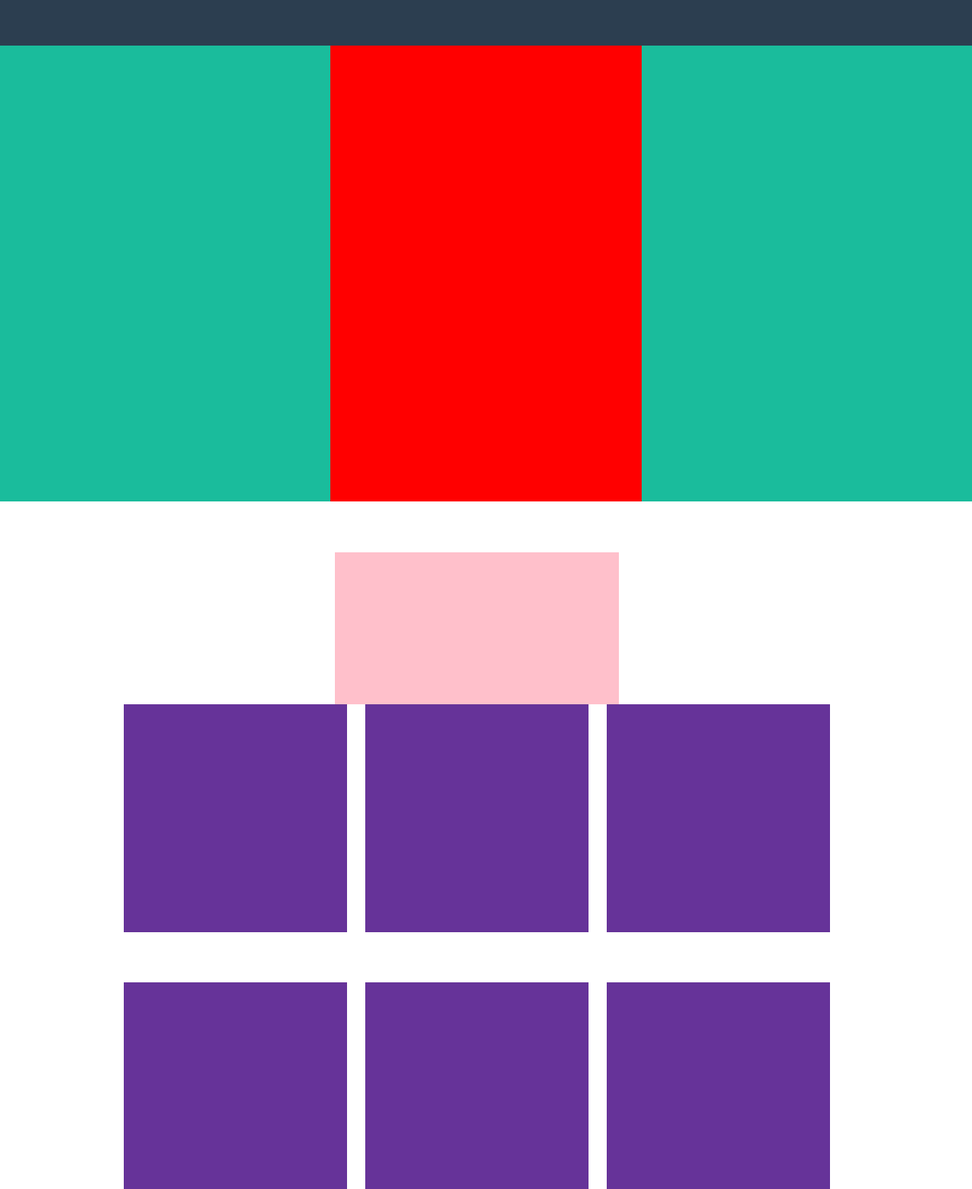
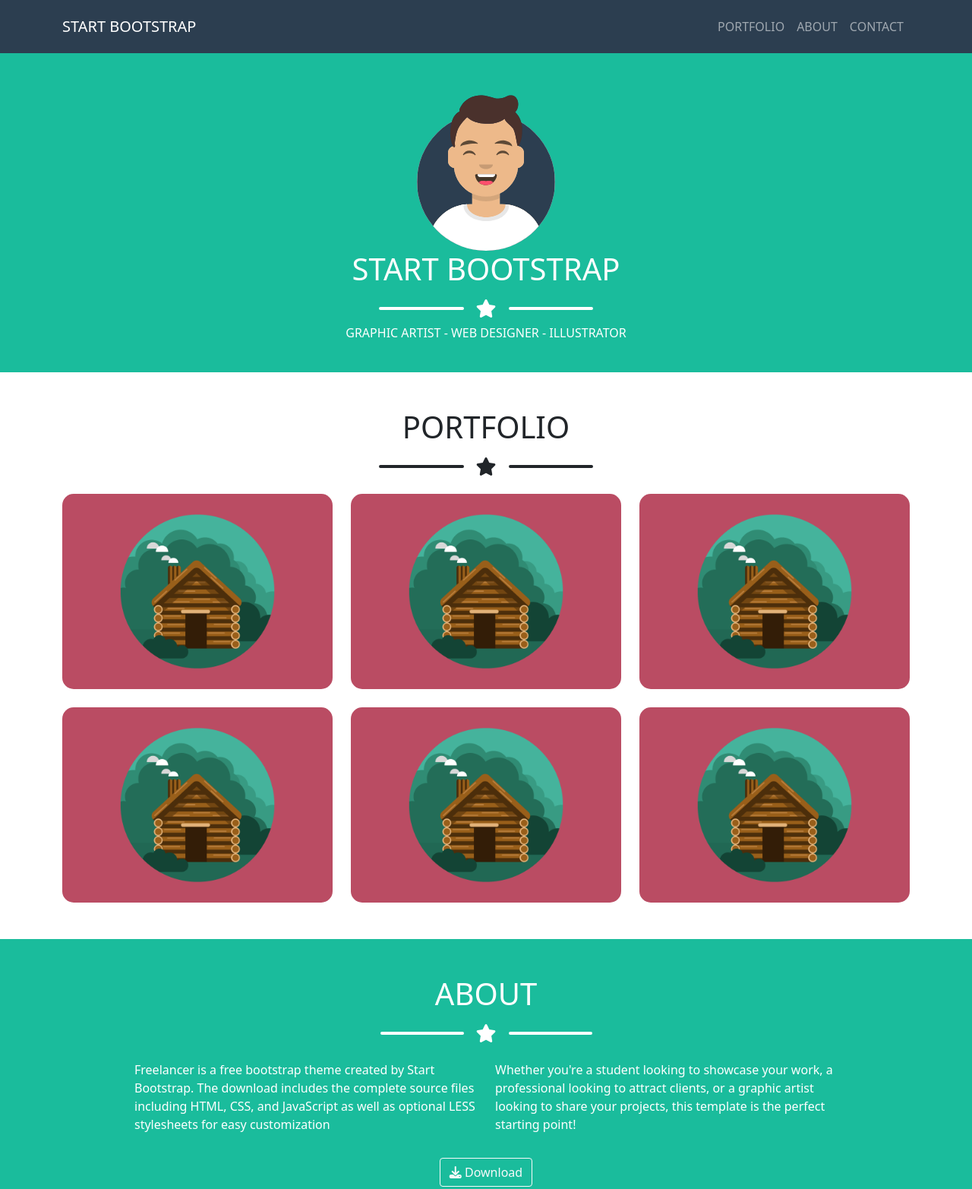
Before and after one commit to Massimo1204/html-css-bootstrap-freelancer, a plain HTML site: page index.html in a window 1280 px wide. Shown: the top 1565 px of the page at 76% size. Drawn offline with nearby package versions, Linux system fonts and the light colour scheme.

Commit message:
section about

```diff
--- a/css/style.css
+++ b/css/style.css
@@ -1,55 +1,32 @@
-.my-header-filler{
-    height: 60px;
+nav{
+    height: 70px;
     background-color: rgb(44, 62, 80);
-}
-
-.my-jumbo-filler{
-    height: 600px;
-    background-color: red;
 }
 
 #jumbo{
     background-color: rgb(26, 188, 156);
 }
 
-#portfolio{
-    height:1000px
+#jumbo img{
+    width: 200px;
 }
 
-.my-contact-filler,
-.my-about-filler,
-.my-portfolio-filler{
-    height: 200px;
-    background-color: pink;
+.my-line{
+    width: 10%;
 }
 
-.my-portfolio-img-filler{
-    height: 300px;
-    background-color: rebeccapurple;
+.fa-star{
+    font-size: 1.5rem;
 }
 
-.my-about-filler-text{
-    height: 150px;
-    background-color: blue;
+#portfolio img{
+    border-radius: 15px;
 }
 
 #about{
-    height: 500px;
-}
-
-.my-download-filler{
-    height: 50px;
-    background-color: orange;
-}
-
-#about-section{
     background-color: rgb(26, 188, 156);
 }
 
 #contact{
     height:650px;
 }
-.my-contact-text-filler{
-    height: 40px;
-    background-color: brown;
-}
--- a/index.html
+++ b/index.html
@@ -5,128 +5,115 @@
     <meta http-equiv="X-UA-Compatible" content="IE=edge">
     <meta name="viewport" content="width=device-width, initial-scale=1.0">
 
+    <!-- FONT AWESOME CDN -->
+    <script src="https://kit.fontawesome.com/a98f007f43.js" crossorigin="anonymous"></script>
+
     <!-- CSS Bootstrap -->
-    <link href="https://cdn.jsdelivr.net/npm/bootstrap@5.0.2/dist/css/bootstrap.min.css" rel="stylesheet" integrity="sha384-EVSTQN3/azprG1Anm3QDgpJLIm9Nao0Yz1ztcQTwFspd3yD65VohhpuuCOmLASjC" crossorigin="anonymous">
+    <link href="https://cdn.jsdelivr.net/npm/bootstrap@5.1.3/dist/css/bootstrap.min.css" rel="stylesheet" integrity="sha384-1BmE4kWBq78iYhFldvKuhfTAU6auU8tT94WrHftjDbrCEXSU1oBoqyl2QvZ6jIW3" crossorigin="anonymous">
 
     <!-- CSS Custom Stylesheet -->
     <link rel="stylesheet" href="css/style.css">
     <title>Bootstrap freelancer</title>
 </head>
 <body>
-    <header>
-        <div class="container-fluid p-0">
-            <div class="row gx-0">
-                <div class="col">
-                    <div class="my-header-filler"></div>
-                </div>
-                <div class="col">
-                    <div class="my-header-filler"></div>
+    <nav class="navbar navbar-expand-sm navbar-dark">
+        <div class="container-md">
+            <a href="#" class="navbar-brand">START BOOTSTRAP</a>
+            <button class="navbar-toggler" type="button" data-bs-toggle="collapse" data-bs-target="#navbarSupportedContent" aria-controls="navbarSupportedContent" aria-expanded="false" aria-label="Toggle navigation">
+                <span class="navbar-toggler-icon"></span>
+            </button>
+            <div class="collapse navbar-collapse ">
+                <ul class="navbar-nav ms-auto">
+                    <li class="nav-item">
+                        <a href="#" class="nav-link">PORTFOLIO</a>
+                    </li>
+                    <li class="nav-item">
+                        <a href="#" class="nav-link">ABOUT</a>
+                    </li>
+                    <li class="nav-item">
+                        <a href="#" class="nav-link">CONTACT</a>
+                    </li>
+                </ul>
             </div>
         </div>
+    </nav>
+
+    <section class="text-uppercase text-white text-center pt-md-5 pb-4 pt-4" id="jumbo">
+        <div class="container-md">
+            <div class="row">
+                <div class="col-12">
+                    <img src="img/avatar.svg" alt="img avatar">
+                    <h1 class="mb-3">start bootstrap</h1>
+                    <div class="d-flex justify-content-center align-items-center mb-2">
+                        <div class=" my-line border border-2 border-white rounded d-inline-block me-3"></div>
+                        <i class="fas fa-star"></i>
+                        <div class=" my-line border border-2 border-white rounded d-inline-block ms-3"></div>
                     </div>
-    </header>
-
-    <section class="container-fluid p-0">
-            <div class="row justify-content-center" id="jumbo">
-                <div class="col-4">
-                    <div class="my-jumbo-filler"></div>
-                </div>
-            </div>
-    </section>
-
-    <section class="container-fluid p-0">
-        <div class="row justify-content-center">
-            <div class="col-9">
-                <div class="row align-items-around" id="portfolio">
-                    <div class="row justify-content-center align-items-end">
-                        <div class="col-5">
-                            <div class="my-portfolio-filler"></div>
-                        </div>
-                    </div>
-                    <div class="row">
-                        <div class="col-4">
-                            <div class="my-portfolio-img-filler"></div>
-                        </div>
-                        <div class="col-4">
-                            <div class="my-portfolio-img-filler"></div>
-                        </div>
-                        <div class="col-4">
-                            <div class="my-portfolio-img-filler"></div>
-                        </div>
-                    </div>
-                    <div class="row ">
-                        <div class="col-4">
-                            <div class="my-portfolio-img-filler"></div>
-                        </div>
-                        <div class="col-4">
-                            <div class="my-portfolio-img-filler"></div>
-                        </div>
-                        <div class="col-4">
-                            <div class="my-portfolio-img-filler"></div>
-                        </div>
-                    </div>
+                    <p>graphic artist - web designer - illustrator</p>
                 </div>
             </div>
         </div>
     </section>
 
-    <section class="container-fluid p-0">
-        <div class="row justify-content-center align-items-around" id="about-section">
-            <div class="col-8">
-                <div  class="row align-items-between" id="about">
-                    <div class="row justify-content-center align-items-end">
-                        <div class="col-5">
-                            <div class="my-about-filler"></div>
+    <section class="text-uppercase text-center pt-5 pb-5" id="portfolio">
+        <div class="container-md">
+            <div class="row  gy-4">
+                <div class="col-12">
+                    <h1 class="mb-3">portfolio</h1>
+                    <div class="d-flex justify-content-center align-items-center ">
+                        <div class=" my-line border border-2 border-dark rounded d-inline-block me-3"></div>
+                        <i class="fas fa-star"></i>
+                        <div class=" my-line border border-2 border-dark rounded d-inline-block ms-3"></div>
                     </div>
                 </div>
-                    <div class="row">
-                        <div class="col-6">
-                            <div class="my-about-filler-text"></div>
+                <div class="col-sm-12 col-md-6 col-lg-4 ">
+                    <img src="img/cabin.png" class="img-fluid" alt="img cabin">
                 </div>
-                        <div class="col-6">
-                            <div class="my-about-filler-text"></div>
+                <div class="col-sm-12 col-md-6 col-lg-4">
+                    <img src="img/cabin.png" class="img-fluid" alt="img cabin">
                 </div>
+                <div class="col-sm-12 col-md-6 col-lg-4">
+                    <img src="img/cabin.png" class="img-fluid" alt="img cabin">
                 </div>
-                    <div class="row justify-content-center align-items-center">
-                        <div class="col-2">
-                            <div class="my-download-filler"></div>
+                <div class="col-sm-12 col-md-6 col-lg-4">
+                    <img src="img/cabin.png" class="img-fluid" alt="img cabin">
                 </div>
+                <div class="col-sm-12 col-md-6 col-lg-4">
+                    <img src="img/cabin.png" class="img-fluid" alt="img cabin">
                 </div>
+                <div class="col-sm-12 col-md-6 col-lg-4">
+                    <img src="img/cabin.png" class="img-fluid" alt="img cabin">
                 </div>
             </div>
         </div>
     </section>
 
-    <section class="container-fluid p-0">
-        <div class="row justify-content-center align-items-around" id="contact">
-            <div class="col-8">
-                <div class="row align-items-between">
-                    <div class="row justify-content-center align-items-start">
-                        <div class="col-5">
-                            <div class="my-contact-filler"></div>
-                        </div>
-                        <div class="col-12">
-                            <div class="my-contact-text-filler"></div>
-                        </div>
-                        <div class="col-12">
-                            <div class="my-contact-text-filler"></div>
-                        </div>
-                        <div class="col-12">
-                            <div class="my-contact-text-filler"></div>
-                        </div>
-                        <div class="col-12">
-                            <div class="my-contact-text-filler"></div>
+    <section class="text-white pt-5 pb-4 pt-md-5 pb-md-5" id="about">
+        <div class="container-md">
+            <div class="row justify-content-center gy-3">
+                <div class="col-12 ">
+                    <h1 class="text-uppercase text-center mb-3">about</h1>
+                    <div class="d-flex justify-content-center align-items-center m-2">
+                        <div class=" my-line border border-2 border-white rounded d-inline-block me-3"></div>
+                        <i class="fas fa-star"></i>
+                        <div class=" my-line border border-2 border-white rounded d-inline-block ms-3"></div>
                     </div>
                 </div>
-
-                    <div class="row">
-                        <div class="col-12">
-                            <div class="my-contact-text-filler"></div>
+                <div class="col-8 col-md-5">
+                    <p>Freelancer is a free bootstrap theme created by Start Bootstrap. The download includes the complete source files including HTML, CSS, and JavaScript as well as optional LESS stylesheets for easy customization</p>
                 </div>
+                <div class="col-8 col-md-5 ">
+                    <p>Whether you're a student looking to showcase your work, a professional looking to attract clients, or a graphic artist looking to share your projects, this template is the perfect starting point!</p>
                 </div>
+                <div class="col-12 text-center">
+                    <button type="button" class="btn btn-outline-light">
+                        <i class="fas fa-download"></i> Download
+                    </button>
                 </div>
             </div>
         </div>
     </section>
+
+
 </body>
 </html>
```
Lines whose indentation alone changed are shown as unchanged.
